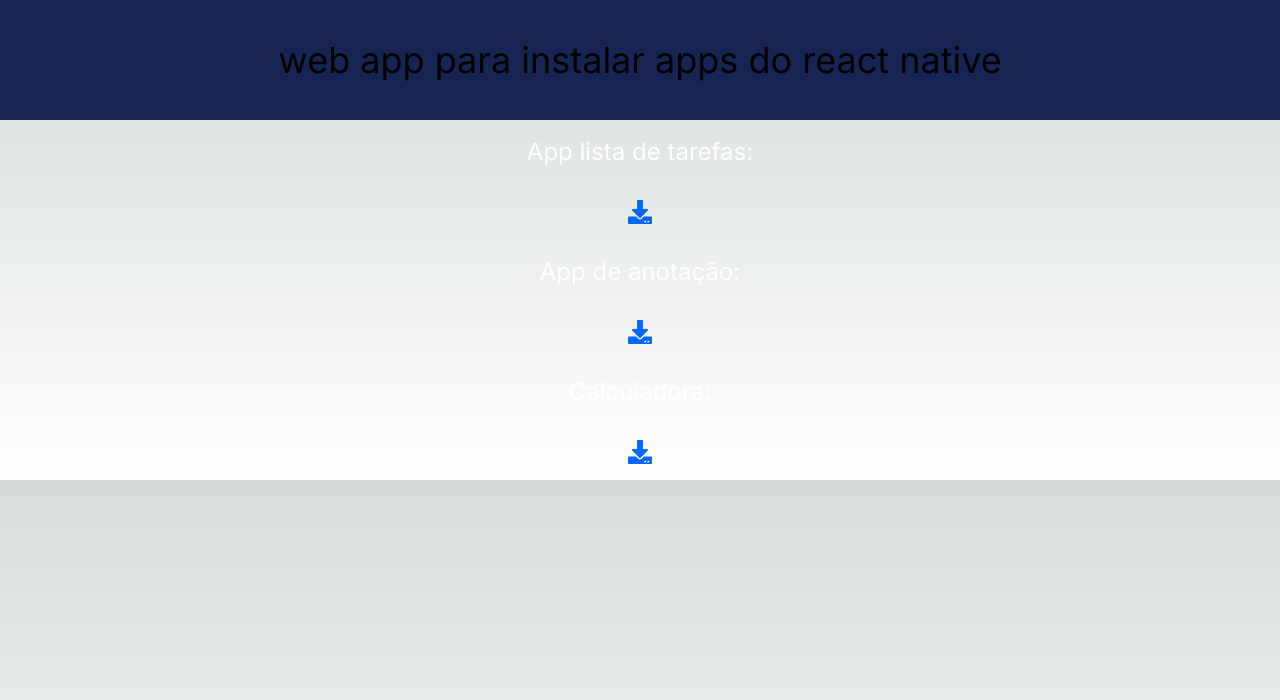
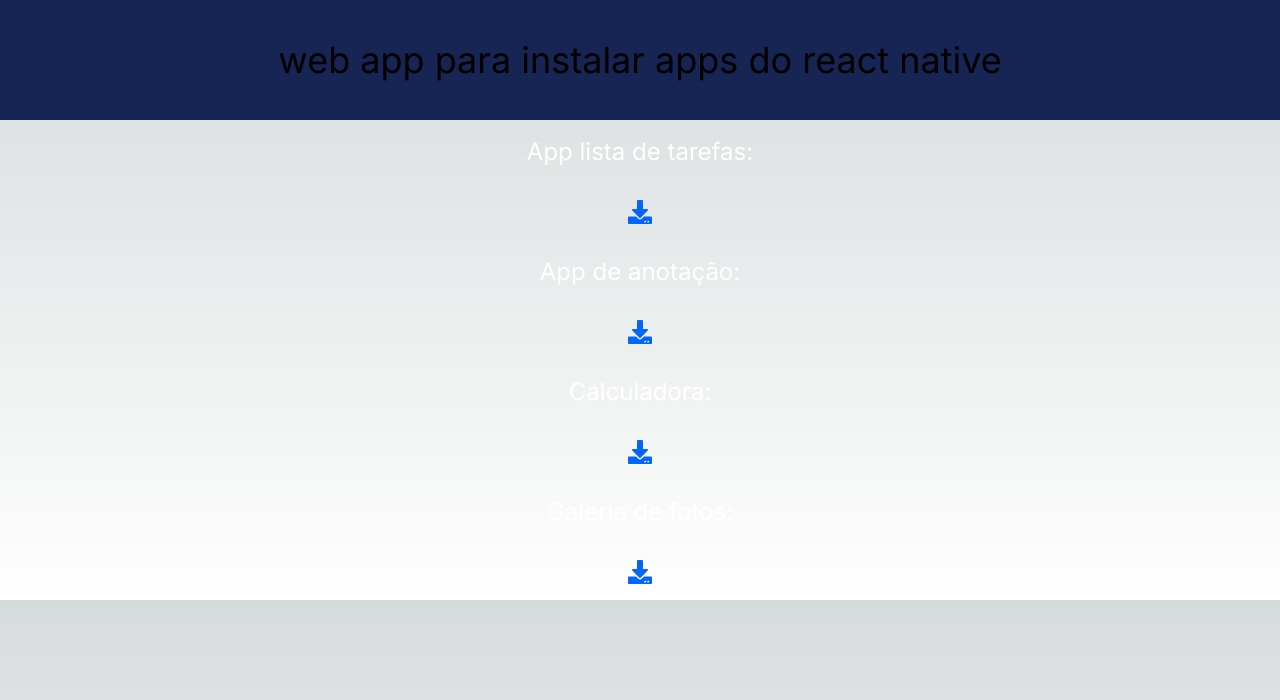
Before and after one commit to peterson337/Site-para-instalar-app-react-native, a Next.js app: page / in a window 1280 px wide. Shown: the top 700 px of the page. Built offline with nearby package versions, Linux system fonts and the light colour scheme.

Commit message:
Projeto fizalinado

```diff
--- a/src/app/page.tsx
+++ b/src/app/page.tsx
@@ -26,6 +26,11 @@ export default function Home() {
        link="https://expo.dev/artifacts/eas/43MtjEAHmcs1dk9frgGeYt.apk "
         />
 
+        <Div
+       p="Galeria de fotos:"
+       link="https://expo.dev/artifacts/eas/bAN1RzKWzRQ1a23ytdQkDp.apk"
+        />
+
     </main>
   )
 }
```
